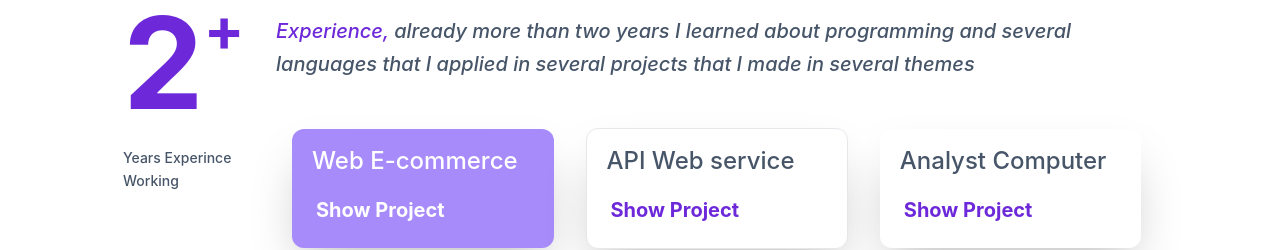
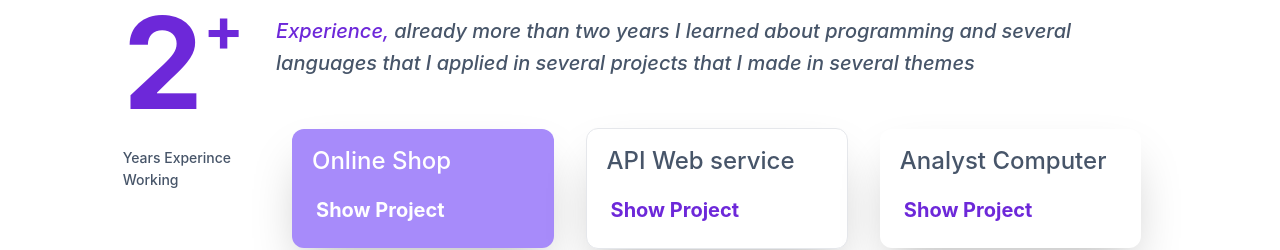
Before and after one commit to NetskyA/Portofolio-aldi_afendiyanto, a website: page index.html in a window 1280 px wide. Shown: the part 3140-3390 px from the top of the page. Drawn offline with nearby package versions, Linux system fonts and the light colour scheme.

Commit message:
Change heading from 'Web E-commerce' to 'Online Shop'

```diff
--- a/index.html
+++ b/index.html
@@ -322,7 +322,7 @@
                     </div>
                     <div class="flex w-100 items-center rounded-xl">
                         <div class="card max-w-sm w-1/2 rounded-xl m-4 bg-primary overflow-hidden shadow-2xl transition duration-500 ease-in-out">
-                                <p class="font-medium text-2xl pt-3 ml-5 text-white leading-relaxed">Web E-commerce</p>
+                                <p class="font-medium text-2xl pt-3 ml-5 text-white leading-relaxed">Online Shop</p>
                             <div class="px-6 py-4">
                               <div class="font-bold text-white text-xl mb-2">
                                 <a href="https://github.com/NetskyA">
```
